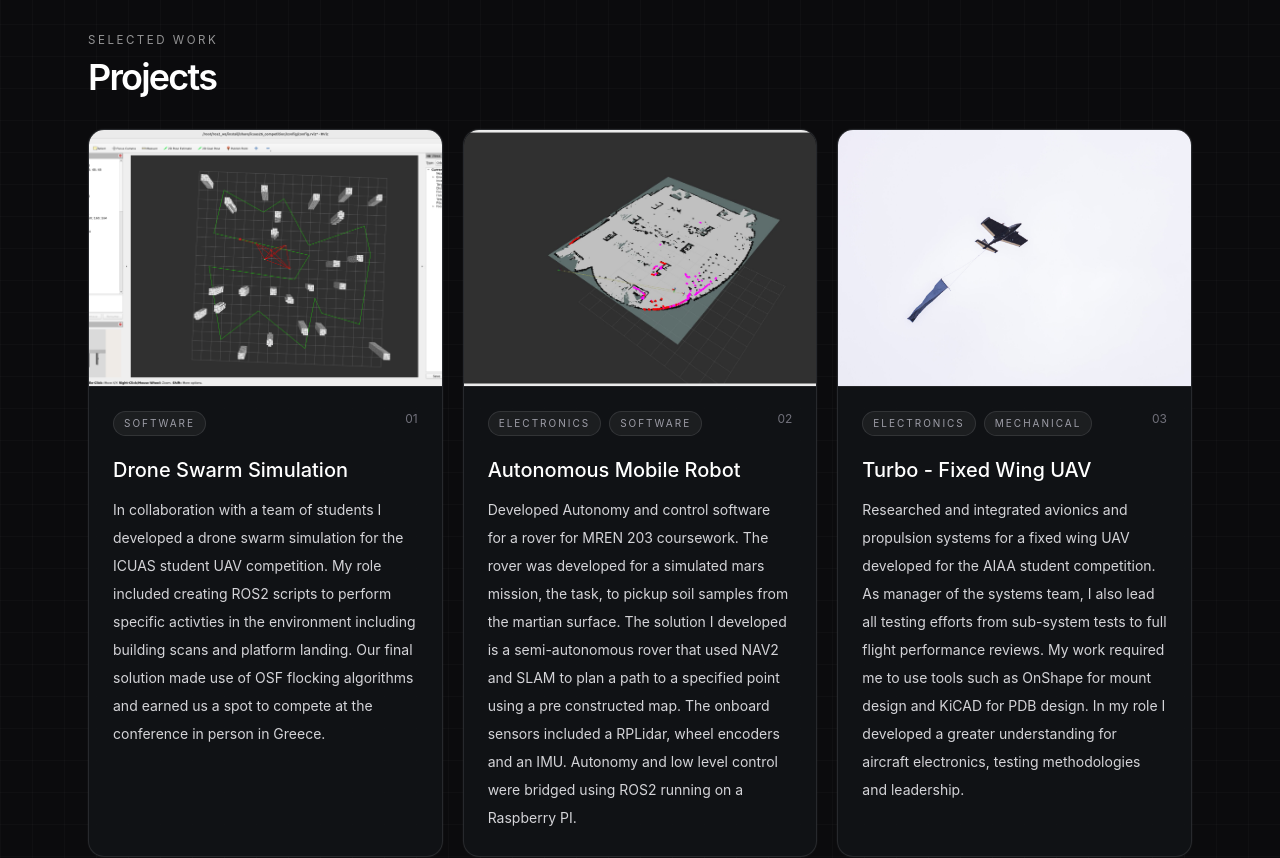
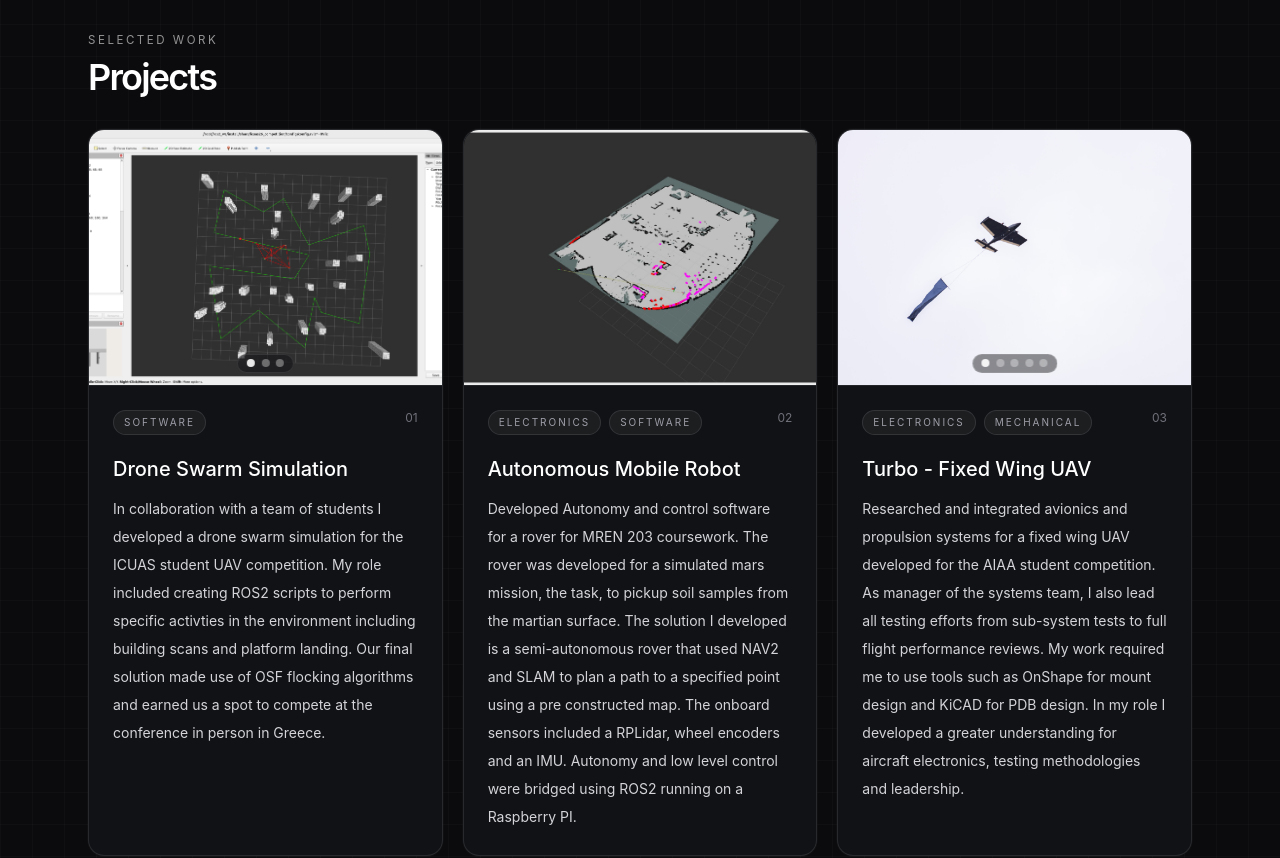
Before and after one commit to purujitk/portfolio, a React (Vite) app: page /#/ in a window 1280 px wide. Shown: the part 840-1698 px from the top of the page. Built offline with nearby package versions, Linux system fonts and the light colour scheme.

Commit message:
updated headshot + carosuel feature

```diff
--- a/src/App.css
+++ b/src/App.css
@@ -74,3 +74,80 @@ body {
 .text-balance {
   text-wrap: balance;
 }
+
+.project-gallery {
+  position: relative;
+  height: 16rem;
+  overflow: hidden;
+  background: #0c0d10;
+}
+
+.project-gallery-image {
+  display: block;
+  width: 100%;
+  height: 100%;
+  object-fit: cover;
+  transition: transform 0.5s ease;
+}
+
+.project-card:hover .project-gallery-image {
+  transform: scale(1.03);
+}
+
+.project-gallery-button {
+  position: absolute;
+  top: 50%;
+  z-index: 2;
+  display: flex;
+  align-items: center;
+  justify-content: center;
+  width: 2.2rem;
+  height: 2.2rem;
+  color: white;
+  background: rgba(0, 0, 0, 0.4);
+  border: 1px solid rgba(255, 255, 255, 0.15);
+  border-radius: 9999px;
+  backdrop-filter: blur(10px);
+  transform: translateY(-50%);
+  opacity: 0;
+  transition: opacity 0.2s ease, background 0.2s ease;
+}
+
+.project-card:hover .project-gallery-button,
+.project-card:focus-within .project-gallery-button {
+  opacity: 1;
+}
+
+.project-gallery-button:hover {
+  background: rgba(0, 0, 0, 0.55);
+}
+
+.project-gallery-dots {
+  position: absolute;
+  left: 50%;
+  bottom: 0.75rem;
+  z-index: 2;
+  display: flex;
+  align-items: center;
+  gap: 0.4rem;
+  transform: translateX(-50%);
+  padding: 0.3rem 0.55rem;
+  border: 1px solid rgba(255, 255, 255, 0.1);
+  border-radius: 9999px;
+  background: rgba(12, 13, 16, 0.45);
+  backdrop-filter: blur(10px);
+}
+
+.project-gallery-dot {
+  width: 0.5rem;
+  height: 0.5rem;
+  border: 0;
+  border-radius: 9999px;
+  background: rgba(255, 255, 255, 0.35);
+  padding: 0;
+  cursor: pointer;
+}
+
+.project-gallery-dot.active {
+  background: rgba(255, 255, 255, 0.9);
+}
--- a/src/pages/Home.jsx
+++ b/src/pages/Home.jsx
@@ -1,3 +1,4 @@
+import { useState } from "react";
 import { motion } from "framer-motion";
 import { ArrowRight, Github, Mail, Linkedin } from "lucide-react";
 import { Card, CardContent } from "../components/ui/card";
@@ -6,6 +7,17 @@ import ExperienceTimeline from "../sections/ExperienceTimeline";
 
 export default function Home() {
   const basePath = import.meta.env.BASE_URL;
+  const [activeImageIndex, setActiveImageIndex] = useState(() =>
+    Object.fromEntries(
+      [
+        "simulation",
+        "mobile-robot",
+        "sub-system",
+        "custom-batteries",
+        "dimensional-change-monitor",
+      ].map((slug) => [slug, 0])
+    )
+  );
 
   const scrollToSection = (id) => {
     const element = document.getElementById(id);
@@ -13,40 +25,75 @@ export default function Home() {
     element.scrollIntoView({ behavior: "smooth", block: "start" });
   };
 
+  const changeProjectImage = (slug, direction) => {
+    const project = projects.find((item) => item.slug === slug);
+    if (!project?.images?.length) return;
+
+    setActiveImageIndex((prev) => {
+      const currentIndex = prev[slug] ?? 0;
+      const totalImages = project.images.length;
+
+      return {
+        ...prev,
+        [slug]: (currentIndex + direction + totalImages) % totalImages,
+      };
+    });
+  };
+
   const projects = [
     {
       title: "Drone Swarm Simulation",
       slug: "simulation",
       description: "In collaboration with a team of students I developed a drone swarm simulation for the ICUAS student UAV competition. My role included creating ROS2 scripts to perform specific activties in the environment including building scans and platform landing. Our final solution made use of OSF flocking algorithms and earned us a spot to compete at the conference in person in Greece.",
-      image: `${basePath}images/ICUAS.png`,
+      images: [
+        `${basePath}images/ICUAS.png`,
+        `${basePath}images/sim1.png`,
+        `${basePath}images/CF.jpeg`,
+      ],
       skills: ["Software"]
     },
     {
       title: "Autonomous Mobile Robot",
       slug: "mobile-robot",
       description: "Developed Autonomy and control software for a rover for MREN 203 coursework. The rover was developed for a simulated mars mission, the task, to pickup soil samples from the martian surface. The solution I developed is a semi-autonomous rover that used NAV2 and SLAM to plan a path to a specified point using a pre constructed map. The onboard sensors included a RPLidar, wheel encoders and an IMU. Autonomy and low level control were bridged using ROS2 running on a Raspberry PI.",
-      image: `${basePath}images/203.jpeg`,
+      images: [
+        `${basePath}images/203.jpeg`,
+      ],
       skills: ["Electronics","Software"],
     },
     {
       title: "Turbo - Fixed Wing UAV",
       slug: "sub-system",
       description: "Researched and integrated avionics and propulsion systems for a fixed wing UAV developed for the AIAA student competition. As manager of the systems team, I also lead all testing efforts from sub-system tests to full flight performance reviews. My work required me to use tools such as OnShape for mount design and KiCAD for PDB design. In my role I developed a greater understanding for aircraft electronics, testing methodologies and leadership. ",
-      image: `${basePath}images/Turbo.jpg`,
+      images: [
+        `${basePath}images/Turbo.jpg`,
+        `${basePath}images/Test_Stand.jpeg`,
+        `${basePath}images/Radio_mount.jpeg`,
+        `${basePath}images/FlightTest.png`,
+        `${basePath}images/image.png`,
+      ],
       skills: ["Electronics","Mechanical"],
     },
     {
       title: "Custom Li-ion Batteries",
       slug: "custom-batteries",
       description: "In collaboration with another student, I designed and developed the power systems for a fixed wing UAV and heavy lift quadcopter. The manufacturing process for the 12S batteries involved spot welding, soldering and VERY careful handling.",
-      image: `${basePath}images/bat_2.jpeg`,
+      images: [
+        `${basePath}images/bat_2.jpeg`,
+        `${basePath}images/bat_1.png`,
+        `${basePath}images/bat_3.jpeg`,
+      ],
       skills: ["Manufacturing","Power Systems"],
     },
     {
       title: "Dimensional Change Monitor",
       slug: "dimensional-change-monitor",
       description: "Low-cost strain monitoring system developed for the Ingenium museum in Ottawa in an effort to optimize HVAC usage. Hardware used included a 24 bit ADC, strain guages in wheatstone bridge conifguration and an ESP32. Everything was programmed in C++ and automated alerts were sent to museum coordinaters for extreme strain values. ",
-      image: `${basePath}images/strain_2.png`,
+      images: [
+        `${basePath}images/strain_2.png`,
+        `${basePath}images/strain_1.png`,
+        `${basePath}images/strain_3.png`,
+      ],
       skills: ["Electronics", "Software"],
     },
   ];
@@ -83,7 +130,7 @@ export default function Home() {
             >
               <div className="overflow-hidden bg-transparent p-1.5">
                 <img
-                  src={`${basePath}images/Headshot.png`}
+                  src={`${basePath}images/Headshot_better.jpg`}
                   alt="Portrait placeholder"
                   className="h-[420px] w-full rounded-none object-cover md:h-[520px]"
                 />
@@ -100,7 +147,7 @@ export default function Home() {
                 Purujit Kantiya
               </h1>
               <p className="mt-6 max-w-xl text-lg leading-8 text-zinc-300">
-                I’m a third year mechatronics engineering student at Queen's University in Kingston. I have 2.5 years of experience working in professional environments, design teams and academic projects.
+                I’m a third year mechatronics engineering student at Queen's University in Kingston. I have two years of experience working in professional environments, design teams and academic projects.
               </p>
 
               <div className="mt-8 flex flex-wrap gap-3">
@@ -133,14 +180,54 @@ export default function Home() {
           </div>
 
           <div className="grid gap-5 md:grid-cols-2 xl:grid-cols-3">
-            {projects.map((p) => (
-              <Card key={p.slug} className="group overflow-hidden border-white/10 bg-[#111317]/90 transition hover:-translate-y-1 hover:border-white/20 hover:bg-[#15181d]">
-                <div className="overflow-hidden border-b border-white/10 bg-[#0c0d10]">
+            {projects.map((p) => {
+              const currentImageIndex = activeImageIndex[p.slug] ?? 0;
+              const currentImage = p.images?.[currentImageIndex] ?? p.image;
+              const showGalleryControls = (p.images?.length ?? 0) > 1;
+
+              return (
+                <Card key={p.slug} className="project-card group overflow-hidden border-white/10 bg-[#111317]/90 transition hover:-translate-y-1 hover:border-white/20 hover:bg-[#15181d]">
+                  <div className="project-gallery overflow-hidden border-b border-white/10 bg-[#0c0d10]">
                     <img
-                    src={p.image}
-                    alt={p.title}
-                    className="h-64 w-full object-cover transition duration-500 group-hover:scale-[1.03]"
+                      src={currentImage}
+                      alt={`${p.title} preview ${currentImageIndex + 1}`}
+                      className="project-gallery-image"
                     />
+
+                    {showGalleryControls && (
+                      <>
+                        <button
+                          type="button"
+                          aria-label={`Previous image for ${p.title}`}
+                          onClick={() => changeProjectImage(p.slug, -1)}
+                          className="project-gallery-button left-3"
+                        >
+                          <span aria-hidden="true">←</span>
+                        </button>
+                        <button
+                          type="button"
+                          aria-label={`Next image for ${p.title}`}
+                          onClick={() => changeProjectImage(p.slug, 1)}
+                          className="project-gallery-button right-3"
+                        >
+                          <span aria-hidden="true">→</span>
+                        </button>
+                      </>
+                    )}
+
+                    {showGalleryControls && (
+                      <div className="project-gallery-dots">
+                        {p.images.map((_, index) => (
+                          <button
+                            key={`${p.slug}-dot-${index}`}
+                            type="button"
+                            aria-label={`View image ${index + 1} for ${p.title}`}
+                            onClick={() => setActiveImageIndex((prev) => ({ ...prev, [p.slug]: index }))}
+                            className={`project-gallery-dot ${currentImageIndex === index ? "active" : ""}`}
+                          />
+                        ))}
+                      </div>
+                    )}
                   </div>
 
                   <CardContent className="flex h-full flex-col p-6">
@@ -155,10 +242,10 @@ export default function Home() {
 
                     <h3 className="text-xl font-medium text-white">{p.title}</h3>
                     <p className="mt-3 flex-grow text-sm leading-7 text-zinc-300">{p.description}</p>
-
                   </CardContent>
                 </Card>
-            ))}
+              );
+            })}
           </div>
         </section>
 
```
Also changed, not shown: 1 other file (tests, documents, lock files or other folders). Lines whose indentation alone changed are shown as unchanged.
